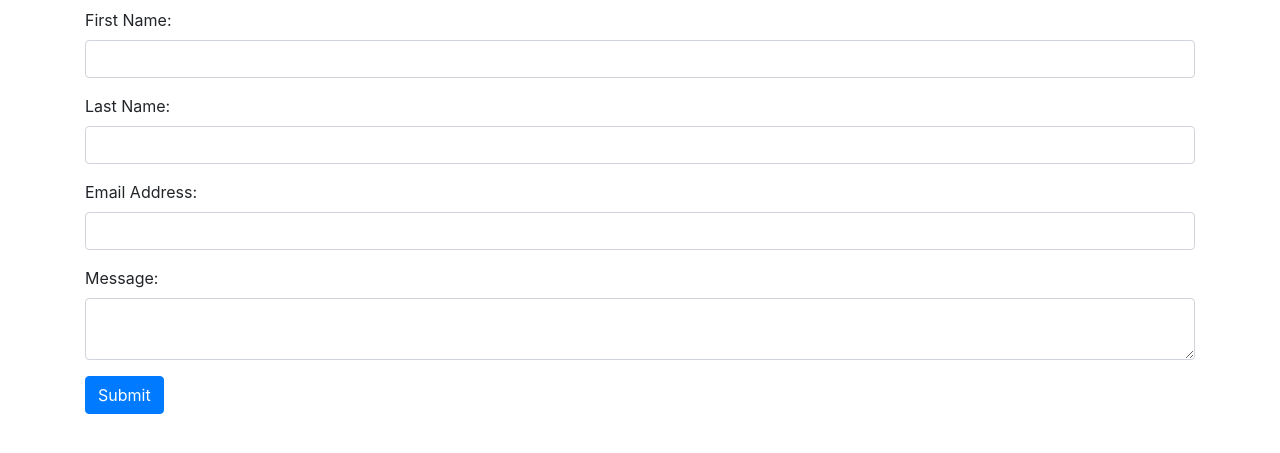
After one commit to asheikh1250/helloWorld, a Flask app: page /contact in a window 1280 px wide. The commit adds this page. Shown: the top 453 px of the page. Run offline with Flask 3, Linux system fonts and the light colour scheme; some libraries are stand-ins or nearby versions.

Commit message:
Added base, favorite court, and contact pages with templates

```diff
--- a/app.py
+++ b/app.py
@@ -1,4 +1,4 @@
-from flask import Flask, render_template
+from flask import Flask, render_template, request
 
 app = Flask(__name__)
 
@@ -6,5 +6,20 @@ app = Flask(__name__)
 def about():
     return render_template('about.html')
 
+@app.route('/favorite-course')
+def favorite_course():
+    return render_template('favorite-course.html')
+
+@app.route('/contact', methods=['POST', 'GET'])
+def contact():
+    if request.method == 'POST':
+        first_name = request.form['first_name']
+        last_name = request.form['last_name']
+        email = request.form['email']
+        message = request.form['message']
+        return render_template('contact.html', first_name=first_name, last_name=last_name, email=email, message=message)
+    else:
+        return render_template('contact.html')
+
 if __name__ == '__main__':
     app.run()
--- a/templates/about.html
+++ b/templates/about.html
@@ -1,4 +1,5 @@
 <!DOCTYPE html>
+<!--suppress ALL -->
 <html lang="en">
 <head>
     <meta charset="UTF-8">
--- /dev/null
+++ b/templates/base.html
@@ -0,0 +1,19 @@
+<!DOCTYPE html>
+<!doctype html>
+<html lang="en">
+
+<head>
+    <meta charset="UTF-8">
+    <meta name="viewport" content="width=device-width, initial-scale=1">
+    <title>{% block page_title %}{% endblock %}</title>
+    <link href="https://stackpath.bootstrapcdn.com/bootstrap/4.3.1/css/bootstrap.min.css" rel="stylesheet" >
+</head>
+
+<body>
+<div class="container">
+    <h1> {% block page_header %}{% endblock %} </h1>
+    {% block page_content %}{% endblock %}
+</div>
+<script src="https://cdn.jsdelivr.net/npm/bootstrap@5.3.0-alpha2/dist/js/bootstrap.bundle.min.js" integrity="sha384-qKXV1j0HvMUeCBQ+QVp7JcfGl760yU08IQ+GpUo5hlbpg51QRiuqHAJz8+BrxE/N" crossorigin="anonymous"></script>
+</body>
+</html>
--- /dev/null
+++ b/templates/contact.html
@@ -0,0 +1,22 @@
+{% extends 'base.html' %}
+{% block page_content %}
+    <form action="{{ url_for('contact') }}" method="POST" >
+        <div class="form-group">
+            <label for="first_name">First Name:</label>
+            <input type="text" class="form-control" id="first_name" name="first_name">
+        </div>
+        <div class="form-group">
+            <label for="last_name">Last Name:</label>
+            <input type="text" class="form-control" id="last_name" name="last_name">
+        </div>
+        <div class="form-group">
+            <label for="email">Email Address:</label>
+            <input type="email" class="form-control" id="email" name="email">
+        </div>
+        <div class="form-group">
+            <label for="message">Message:</label>
+            <textarea class="form-control" id="message" name="message"></textarea>
+        </div>
+        <button type="submit" class="btn btn-primary">Submit</button>
+    </form>
+{% endblock %}
--- /dev/null
+++ b/templates/favorite-course.html
@@ -0,0 +1,6 @@
+{% extends 'base.html' %}
+{% block page_title %} Favorite Course {%  endblock %}
+
+{% block page_content %}
+<p> You entered your favorite course as: {{ request.args.get('subject') }} {{ request.args.get('course_number') }}</p>
+{% endblock %}
```
